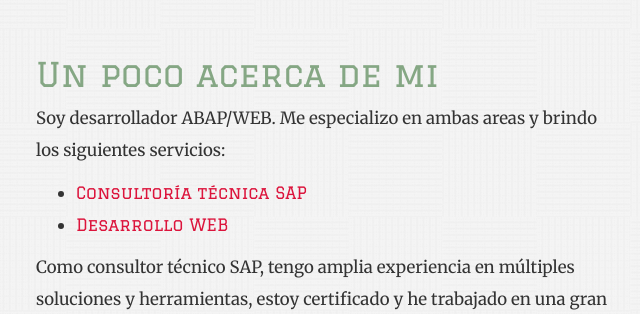
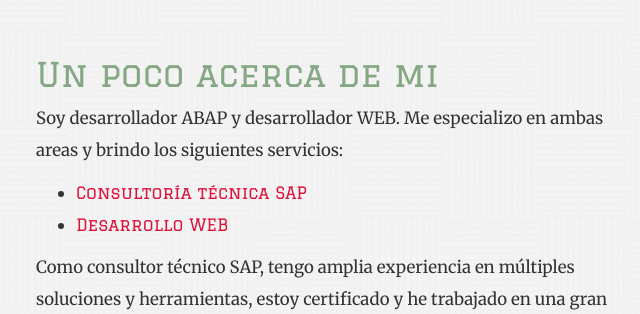
Before and after one commit to sebasgoldberg/jsg, a Django app: page / in a window 1280 px wide. Shown: the part 159-473 px from the top of the page, without its empty margins (310-950 px from the left). Run offline with Django 3.2, Linux system fonts and the light colour scheme; some libraries are stand-ins or nearby versions.

Commit message:
Se corrige redacción en index.

```diff
--- a/default/templates/default/index.html
+++ b/default/templates/default/index.html
@@ -10,7 +10,7 @@
 <div class='articulo'>
 	<h3>{% trans "Un poco acerca de mi" %}</h3>
 	<p>
-		Soy desarrollador ABAP/WEB. Me especializo en ambas areas y brindo los siguientes servicios:
+		Soy desarrollador ABAP y desarrollador WEB. Me especializo en ambas areas y brindo los siguientes servicios:
 		<ul>
 			<li><a href="#sap">Consultoría técnica SAP</a></li>
 			<li><a href="#web">Desarrollo WEB</a></li>
```
